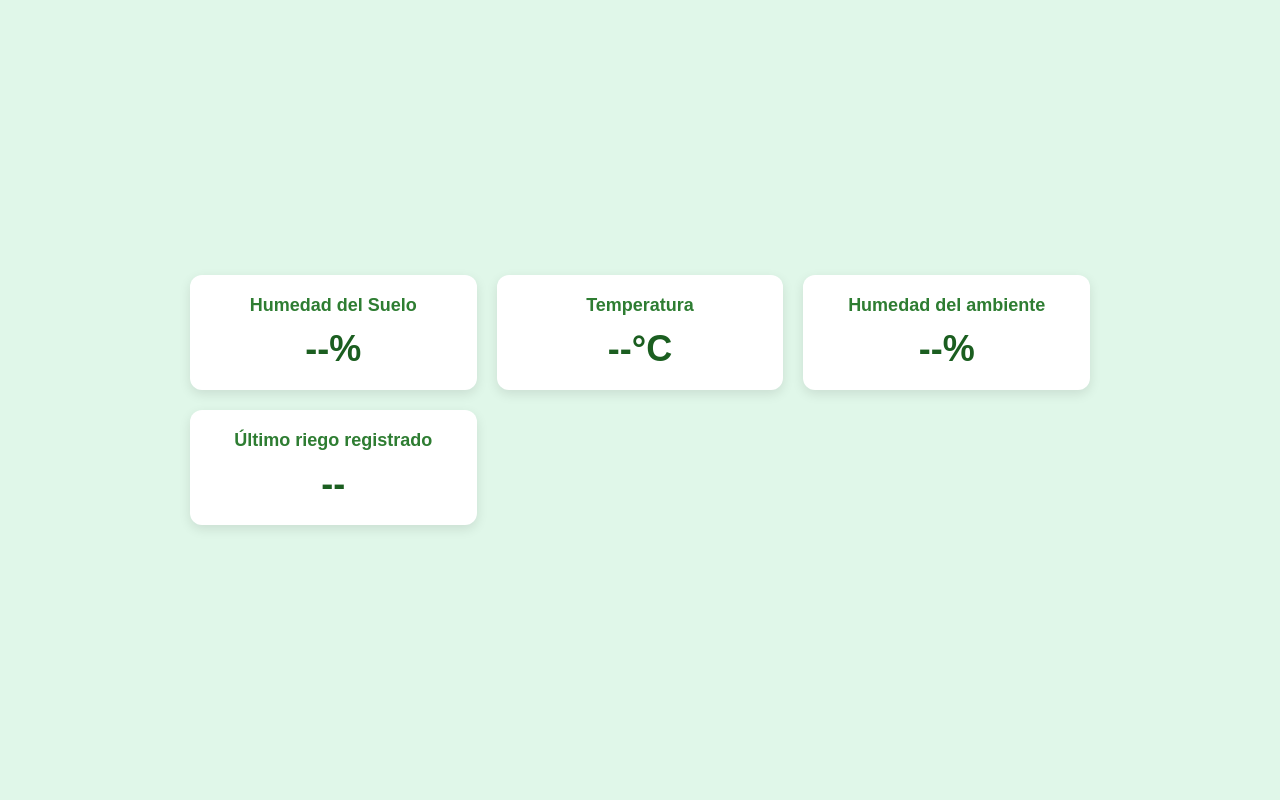
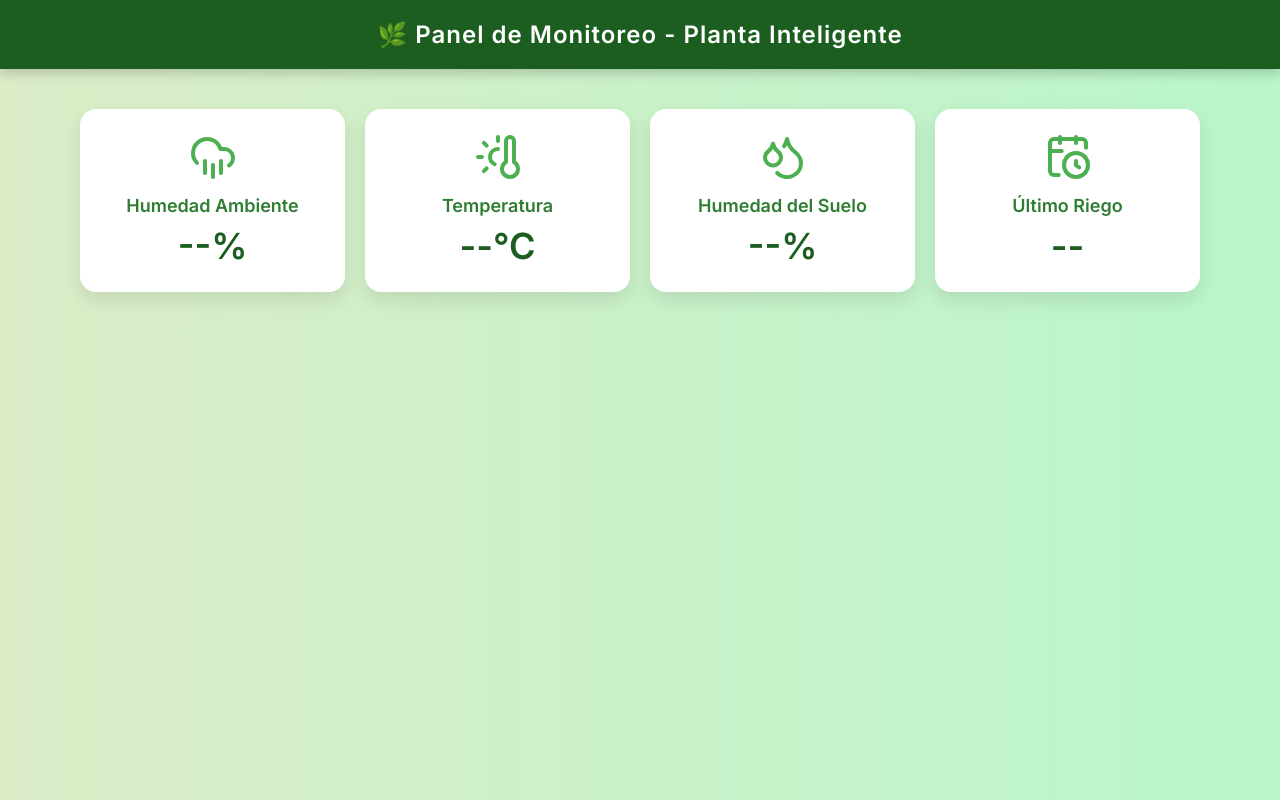
Before and after one commit to RenatoVmr/invernadero, a website: page public/inicio.html in a window 1280 px wide. Drawn offline with nearby package versions, Linux system fonts and the light colour scheme; no server answers.

Commit message:
fix interfaz mejora

```diff
--- a/public/inicio.html
+++ b/public/inicio.html
@@ -2,77 +2,112 @@
 <html lang="es">
 <head>
   <meta charset="UTF-8" />
-  <title>Panel Plantita - Dashboard</title>
+  <title>Dashboard - Planta Inteligente</title>
+  <link href="https://fonts.googleapis.com/css2?family=Inter:wght@400;600&display=swap" rel="stylesheet">
+  <script src="https://unpkg.com/lucide@latest/dist/umd/lucide.js"></script>
   <style>
+    * {
+      box-sizing: border-box;
+    }
+
     body {
-      font-family: Arial, sans-serif;
-      background: #e0f7e9;
-      display: flex;
-      justify-content: center;
-      align-items: center;
-      height: 100vh;
       margin: 0;
+      font-family: 'Inter', sans-serif;
+      background: linear-gradient(to right, #dcedc8, #b9f6ca);
+      color: #2e7d32;
+    }
+
+    header {
+      background-color: #1b5e20;
+      color: white;
+      padding: 20px;
+      text-align: center;
+      font-size: 24px;
+      font-weight: 600;
+      letter-spacing: 1px;
+      box-shadow: 0 4px 12px rgba(0,0,0,0.2);
     }
 
     .grid {
       display: grid;
-      grid-template-columns: repeat(auto-fit, minmax(220px, 1fr));
+      grid-template-columns: repeat(auto-fit, minmax(250px, 1fr));
       gap: 20px;
-      padding: 20px;
-      width: 100%;
-      max-width: 900px;
+      padding: 40px;
+      max-width: 1200px;
+      margin: auto;
     }
 
     .card {
       background: white;
-      padding: 20px;
-      border-radius: 12px;
-      box-shadow: 0 4px 12px rgba(0, 0, 0, 0.1);
+      border-radius: 16px;
+      padding: 24px;
       text-align: center;
-      font-weight: bold;
-      font-size: 18px;
-      color: #2e7d32;
-      transition: transform 0.2s;
+      box-shadow: 0 8px 20px rgba(0,0,0,0.1);
+      transition: transform 0.2s ease;
     }
 
     .card:hover {
       transform: translateY(-5px);
     }
 
+    .card .icon {
+      width: 48px;
+      height: 48px;
+      margin-bottom: 10px;
+      color: #4caf50;
+    }
+
+    .titulo {
+      font-size: 18px;
+      font-weight: 600;
+      margin-bottom: 8px;
+    }
+
     .valor {
       font-size: 36px;
-      margin-top: 12px;
       color: #1b5e20;
-      transition: color 0.3s, transform 0.3s;
+      font-weight: bold;
+      transition: transform 0.3s, color 0.3s;
     }
 
     .valor.actualizado {
-      color: #388e3c;
+      color: #43a047;
       transform: scale(1.05);
     }
   </style>
 </head>
 <body>
+  <header>🌿 Panel de Monitoreo - Planta Inteligente</header>
+
   <div class="grid">
     <div class="card">
-      Humedad del Suelo
+      <div class="icon" data-lucide="cloud-rain"></div>
+      <div class="titulo">Humedad Ambiente</div>
       <div id="humedadAmbiente" class="valor">--%</div>
     </div>
+
     <div class="card">
-      Temperatura
+      <div class="icon" data-lucide="thermometer-sun"></div>
+      <div class="titulo">Temperatura</div>
       <div id="temperatura" class="valor">--°C</div>
     </div>
+
     <div class="card">
-      Humedad del ambiente
+      <div class="icon" data-lucide="droplets"></div>
+      <div class="titulo">Humedad del Suelo</div>
       <div id="humedadSuelo" class="valor">--%</div>
     </div>
+
     <div class="card">
-      Último riego registrado
+      <div class="icon" data-lucide="calendar-clock"></div>
+      <div class="titulo">Último Riego</div>
       <div id="ultimoRiego" class="valor">--</div>
     </div>
   </div>
 
   <script>
+    lucide.createIcons();
+
     async function obtenerDatos() {
       try {
         const respuesta = await fetch('/api/sensores');
@@ -81,7 +116,7 @@
         actualizarCampo('humedadAmbiente', datos.humedadAmbiente + '%');
         actualizarCampo('temperatura', datos.temperatura + '°C');
         actualizarCampo('humedadSuelo', datos.humedadSuelo + '%');
-        actualizarCampo('ultimoRiego', datos.ultimoRiego);
+        actualizarCampo('ultimoRiego', datos.ultimoRiego || '—');
       } catch (error) {
         console.error('Error al obtener datos:', error);
       }
@@ -92,7 +127,7 @@
       if (elemento.textContent !== nuevoValor) {
         elemento.textContent = nuevoValor;
         elemento.classList.add('actualizado');
-        setTimeout(() => elemento.classList.remove('actualizado'), 500);
+        setTimeout(() => elemento.classList.remove('actualizado'), 800);
       }
     }
 
```
